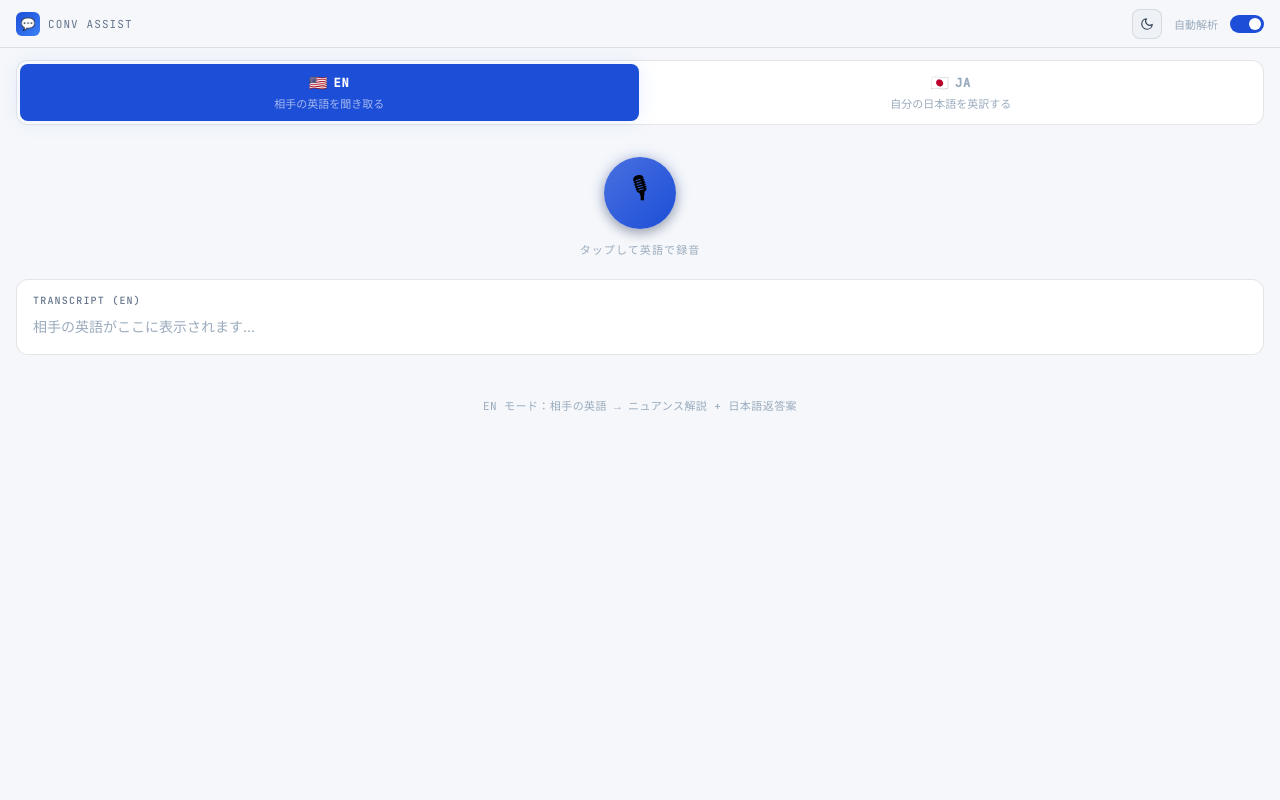
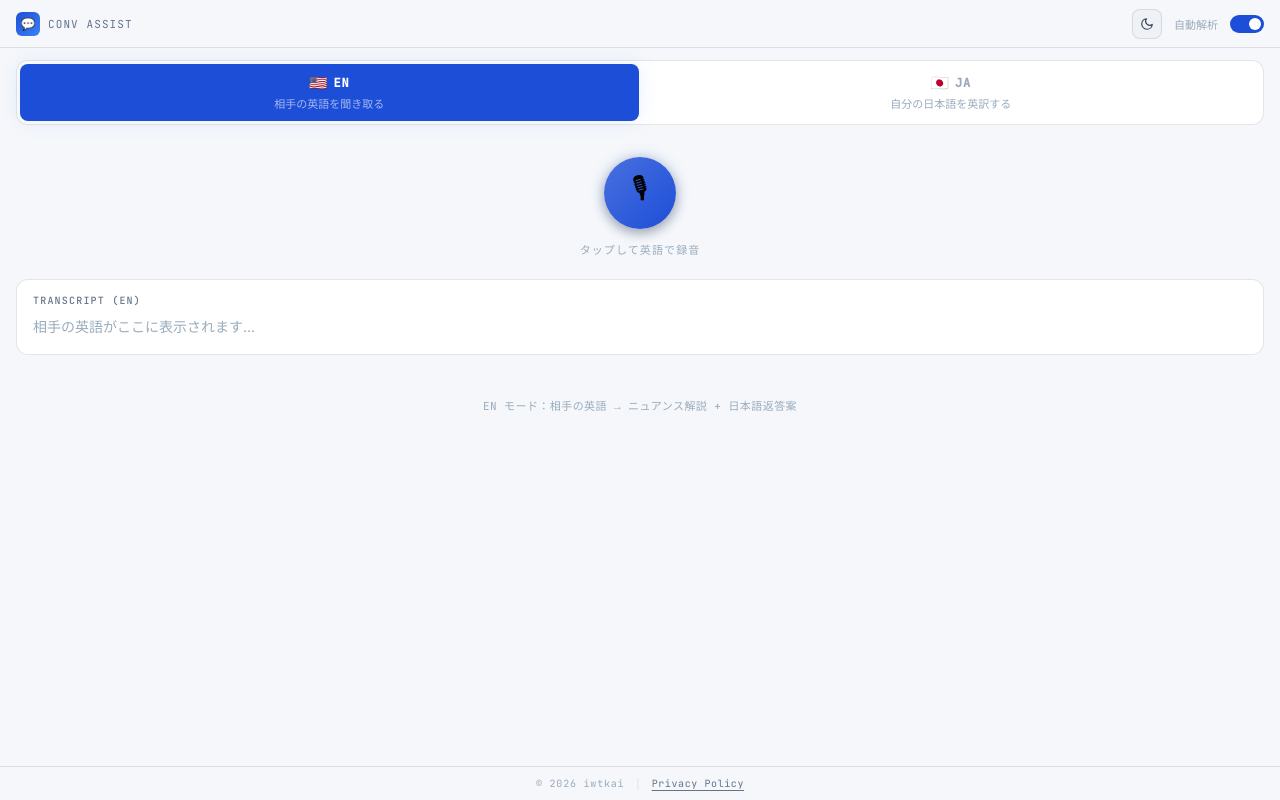
Before and after one commit to iwtkai/conv-assist-app, a React (Vite) app: page / in a window 1280 px wide. Built offline with nearby package versions, Linux system fonts and the light colour scheme.

Commit message:
feat: プライバシーポリシーのモーダルを追加し、情報収集についての詳細を表示

```diff
--- a/src/App.jsx
+++ b/src/App.jsx
@@ -265,6 +265,51 @@ const CSS = `
   .analyze-btn:hover:not(:disabled) { opacity: 0.88; transform: translateY(-1px); }
   .analyze-btn:active:not(:disabled) { transform: translateY(0); }
   .analyze-btn:disabled { opacity: 0.45; cursor: not-allowed; }
+
+  .privacy-overlay {
+    position: fixed; inset: 0; z-index: 100;
+    background: rgba(0,0,0,0.55);
+    backdrop-filter: blur(6px);
+    display: flex; align-items: center; justify-content: center;
+    padding: 16px;
+    animation: fadeUp 0.2s ease both;
+  }
+  .privacy-sheet {
+    width: 100%; max-width: 520px;
+    max-height: min(80vh, 640px);
+    background: var(--surface);
+    border: 1px solid var(--border);
+    border-radius: var(--radius-xl);
+    display: flex; flex-direction: column;
+    box-shadow: 0 24px 64px rgba(0,0,0,0.4);
+    animation: fadeUp 0.25s cubic-bezier(0.16,1,0.3,1) both;
+  }
+  .privacy-body {
+    overflow-y: auto;
+    padding: 0 20px 28px;
+    font-size: 13px;
+    color: var(--text-secondary);
+    line-height: 1.85;
+    overscroll-behavior: contain;
+  }
+  .privacy-body h2 {
+    font-size: 11px;
+    font-family: var(--font-mono);
+    letter-spacing: 0.1em;
+    color: var(--text-muted);
+    margin: 20px 0 6px;
+    text-transform: uppercase;
+  }
+  .privacy-body p { margin-bottom: 4px; }
+  .privacy-link {
+    background: none; border: none; padding: 0;
+    color: var(--text-muted); font-size: 10px;
+    font-family: var(--font-mono); letter-spacing: 0.06em;
+    cursor: pointer; text-decoration: underline;
+    text-underline-offset: 3px;
+    transition: color 0.15s;
+  }
+  .privacy-link:hover { color: var(--text-secondary); }
 `;
 
 export default function ConversationAssistant() {
@@ -280,6 +325,7 @@ export default function ConversationAssistant() {
   const [supported, setSupported] = useState(true);
   const [autoAnalyze, setAutoAnalyze] = useState(true);
   const [stopping, setStopping] = useState(false);
+  const [showPrivacy, setShowPrivacy] = useState(false);
 
   const isDark = theme === "dark";
   const toggleTheme = () => {
@@ -709,6 +755,60 @@ export default function ConversationAssistant() {
         )}
 
       </main>
+
+      <footer style={{
+        borderTop: "1px solid var(--border)",
+        padding: "10px 16px",
+        display: "flex", alignItems: "center", justifyContent: "center", gap: 12,
+        flexShrink: 0,
+      }}>
+        <span style={{ fontFamily: "var(--font-mono)", fontSize: 10, color: "var(--text-ghost)", letterSpacing: "0.08em" }}>
+          © {new Date().getFullYear()} iwtkai
+        </span>
+        <span style={{ color: "var(--border)", fontSize: 10 }}>|</span>
+        <button className="privacy-link" onClick={() => setShowPrivacy(true)}>
+          Privacy Policy
+        </button>
+      </footer>
+
+      {/* Privacy Policy Modal */}
+      {showPrivacy && (
+        <div className="privacy-overlay" onClick={() => setShowPrivacy(false)}>
+          <div className="privacy-sheet" onClick={e => e.stopPropagation()}>
+            <div style={{ padding: "16px 20px 12px", display: "flex", alignItems: "center", justifyContent: "space-between", borderBottom: "1px solid var(--border)", flexShrink: 0 }}>
+              <span style={{ fontFamily: "var(--font-mono)", fontSize: 12, fontWeight: 600, color: "var(--text-primary)", letterSpacing: "0.06em" }}>
+                PRIVACY POLICY
+              </span>
+              <button onClick={() => setShowPrivacy(false)} style={{
+                background: "var(--surface-2)", border: "1px solid var(--border)",
+                borderRadius: 6, width: 28, height: 28, cursor: "pointer",
+                color: "var(--text-muted)", fontSize: 14, display: "flex", alignItems: "center", justifyContent: "center",
+              }}>✕</button>
+            </div>
+            <div className="privacy-body">
+              <p style={{ color: "var(--text-muted)", fontSize: 11, marginTop: 16 }}>最終更新：{new Date().toLocaleDateString("ja-JP", { year: "numeric", month: "long", day: "numeric" })}</p>
+
+              <h2>収集する情報</h2>
+              <p>本アプリは以下の情報を処理します。</p>
+              <p>・<b>音声・テキスト入力</b>：マイクから取得した音声はブラウザ上でテキストに変換され、AI解析のために送信されます。音声データ自体は保存されません。</p>
+              <p>・<b>テーマ設定</b>：ライト / ダークモードの選択をブラウザの localStorage に保存します。</p>
+
+              <h2>第三者サービス</h2>
+              <p>・<b>Anthropic Claude API</b>：入力テキストをニュアンス解析・返答生成のために送信します。Anthropic のプライバシーポリシーが適用されます。</p>
+              <p>・<b>Cloudflare Workers</b>：API キーを保護するためのプロキシとして使用します。テキストはプロキシを経由しますが、保存はされません。</p>
+
+              <h2>データの保存</h2>
+              <p>サーバー側でのユーザーデータの保存は行いません。セッション内のテキストはページを閉じると消去されます。</p>
+
+              <h2>マイクの使用</h2>
+              <p>音声入力はユーザーが録音ボタンを押した場合のみ有効になります。ブラウザのマイク権限設定からいつでも取り消せます。</p>
+
+              <h2>お問い合わせ</h2>
+              <p>ご不明な点は GitHub リポジトリの Issues よりお問い合わせください。</p>
+            </div>
+          </div>
+        </div>
+      )}
     </div>
   );
 }
```
